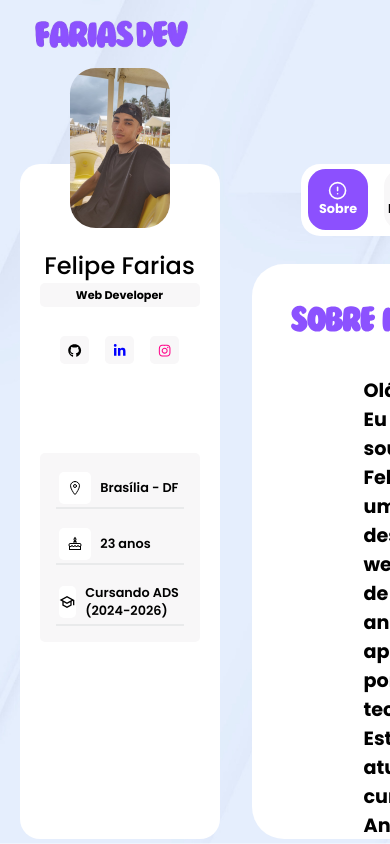
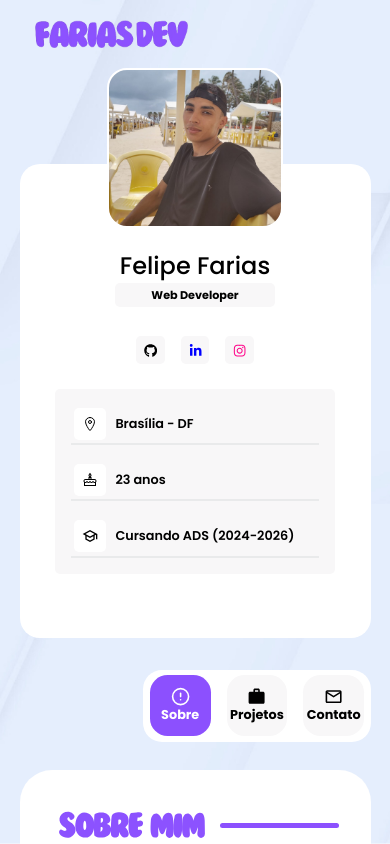
Before and after one commit to FelpFS1/PortfolioReact, a React (Vite) app: page / in a window 390 px wide. Built offline with nearby package versions, Linux system fonts and the light colour scheme.

Commit message:
feat: implement responsive design

```diff
--- a/src/components/Layouts/RootLayout/styles.js
+++ b/src/components/Layouts/RootLayout/styles.js
@@ -1,23 +1,38 @@
 import styled from "styled-components";
 
+import breakpoints from "../../../styles/breakpoints";
 export const StyledMain = styled.main`
   display: flex;
+  flex-direction: row;
   width: 90vw;
   height: 80vh;
-  margin: 0 auto;
+  margin: auto;
+
+  @media ${breakpoints.md} {
+    flex-direction: column;
+    gap: 2rem;
+  }
 `;
 
 export const StyledSection = styled.section`
   position: relative;
   display: flex;
   margin-left: 2rem;
-  width: 100vw;
+  height: 80vh;
 
-  height: 80vh;
+  @media ${breakpoints.bg} {
+    width: 63vw;
+    margin-left: 1rem;
+  }
+  @media ${breakpoints.md} {
+    width: 100%;
+    margin: 0;
+  }
 `;
 
 export const StyledPages = styled.div`
   width: 71vw;
+  min-height: 400px;
   position: relative;
   margin-top: 100px;
   background-color: ${(props) => props.theme.white};
@@ -32,4 +47,8 @@ export const StyledPages = styled.div`
   &::-webkit-scrollbar-track {
     background: transparent;
   }
+
+  @media ${breakpoints.md} {
+    width: 100vw;
+  }
 `;
--- a/src/components/Profile/styles.js
+++ b/src/components/Profile/styles.js
@@ -1,13 +1,17 @@
 import styled from "styled-components";
 import avatar from "../../assets/profile.jpg";
+import breakpoints from "../../styles/breakpoints";
 
 export const StyledProfile = styled.aside`
   width: 25vw;
   min-width: 200px;
   position: relative;
-  height: 100%;
   background-color: ${(props) => props.theme.white};
   border-radius: 20px;
+  @media ${breakpoints.md} {
+    width: 100%;
+    margin-left: 0;
+  }
 `;
 export const StyledAvatar = styled.div`
   position: relative;
@@ -15,9 +19,17 @@ export const StyledAvatar = styled.div`
   height: 10rem;
   background: url(${avatar}) no-repeat center;
   background-size: cover;
-  border-radius: 1.6rem;
+  border-radius: 20px;
+  border: 2px solid white;
   margin: auto;
   bottom: 6rem;
+
+  @media ${breakpoints.bg} {
+    width: 60%;
+  }
+  @media ${breakpoints.md} {
+    width: 50%;
+  }
 `;
 export const StyledName = styled.div`
   display: flex;
@@ -47,16 +59,22 @@ export const StyledProfession = styled.span`
 export const StyledInfos = styled.div`
   display: flex;
   flex-direction: column;
+  position: relative;
   gap: 1rem;
   width: 80%;
   background-color: ${(props) => props.theme["gray-200"]};
   border-radius: 5px;
   padding: 1rem;
   margin: auto;
+  bottom: 2rem;
 
   & span {
     font-size: 0.8rem;
     font-weight: 600;
+  }
+
+  @media ${breakpoints.md} {
+    bottom: 4rem;
   }
 `;
 
--- a/src/pages/About/styles.js
+++ b/src/pages/About/styles.js
@@ -1,5 +1,6 @@
 import styled from "styled-components";
 import tecnoImages from "../../assets/Tecno-image.svg";
+import breakpoints from "../../styles/breakpoints";
 export const AboutContainer = styled.div`
   width: 100%;
   margin: auto;
@@ -7,7 +8,6 @@ export const AboutContainer = styled.div`
 
 export const AboutContent = styled.div`
   width: 100%;
-
   display: flex;
   flex-direction: column;
   gap: 2rem;
@@ -17,6 +17,11 @@ export const AboutContent = styled.div`
   p {
     font-size: 1.2rem;
     text-align: justify;
+  }
+
+  @media ${breakpoints.bg} {
+    gap: 1rem;
+    padding: 0.5rem;
   }
 `;
 export const TechnologiesContent = styled.div`
@@ -49,6 +54,11 @@ export const TecnologiesIcons = styled.div`
     flex-direction: row;
     gap: 1rem;
 
+    @media ${breakpoints.bg} {
+      display: grid;
+      grid-template-columns: repeat(4, 1fr);
+    }
+
     li {
       display: flex;
       flex-direction: column;
--- a/src/pages/Contact/styles.js
+++ b/src/pages/Contact/styles.js
@@ -1,4 +1,5 @@
 import styled from "styled-components";
+import breakpoints from "../../styles/breakpoints";
 
 export const ContactContent = styled.div`
   width: 100%;
@@ -7,9 +8,12 @@ export const ContactContent = styled.div`
   gap: 2rem;
   align-items: center;
   padding: 2rem 3rem;
+  form {
+    width: 100%;
+  }
 
   input {
-    width: 20rem;
+    width: 100%;
     font-weight: lighter;
     background-color: ${(props) => props.theme["gray-200"]};
     border: none;
@@ -29,14 +33,25 @@ export const ContactContent = styled.div`
       opacity: 1;
     }
   }
+
+  @media ${breakpoints.bg} {
+    padding: 0;
+  }
 `;
 export const InputsContainer = styled.div`
   display: flex;
-  gap: 1.5rem;
-  margin-bottom: 3rem;
+  flex-direction: row;
+  gap: 2rem;
+  margin-bottom: 1.5rem;
+
+  @media ${breakpoints.bg} {
+    flex-direction: column;
+    gap: 0;
+  }
 `;
 export const InputContainer = styled.div`
   display: flex;
+  width: 100%;
   position: relative;
   padding-top: 0.8125rem;
   flex-direction: column;
@@ -49,11 +64,11 @@ export const InputContainer = styled.div`
     -webkit-transition: all 0.2s ease-in-out;
     -moz-transition: all 0.1s linear;
     opacity: 0.5;
-    box-sizing: border-box;
   }
 `;
 export const AreaContainer = styled.div`
   display: flex;
+  width: 100%;
   flex-direction: column;
   position: relative;
 
--- a/src/styles/GlobalStyles.js
+++ b/src/styles/GlobalStyles.js
@@ -17,7 +17,7 @@ export const GlobalStyles = createGlobalStyle`
     }
 
     body{
-        overflow-x: hidden;
+
         width: 100vw;
         height: 100vh;
         background-image: url(${imageBg});
--- a/src/styles/breakpoints.js
+++ b/src/styles/breakpoints.js
@@ -1,7 +1,7 @@
 const size = {
   sm: "500px",
-  md: "800px",
-  bg: "1000px",
+  md: "700px",
+  bg: "1024px",
 };
 
 const breakpoints = {
```
